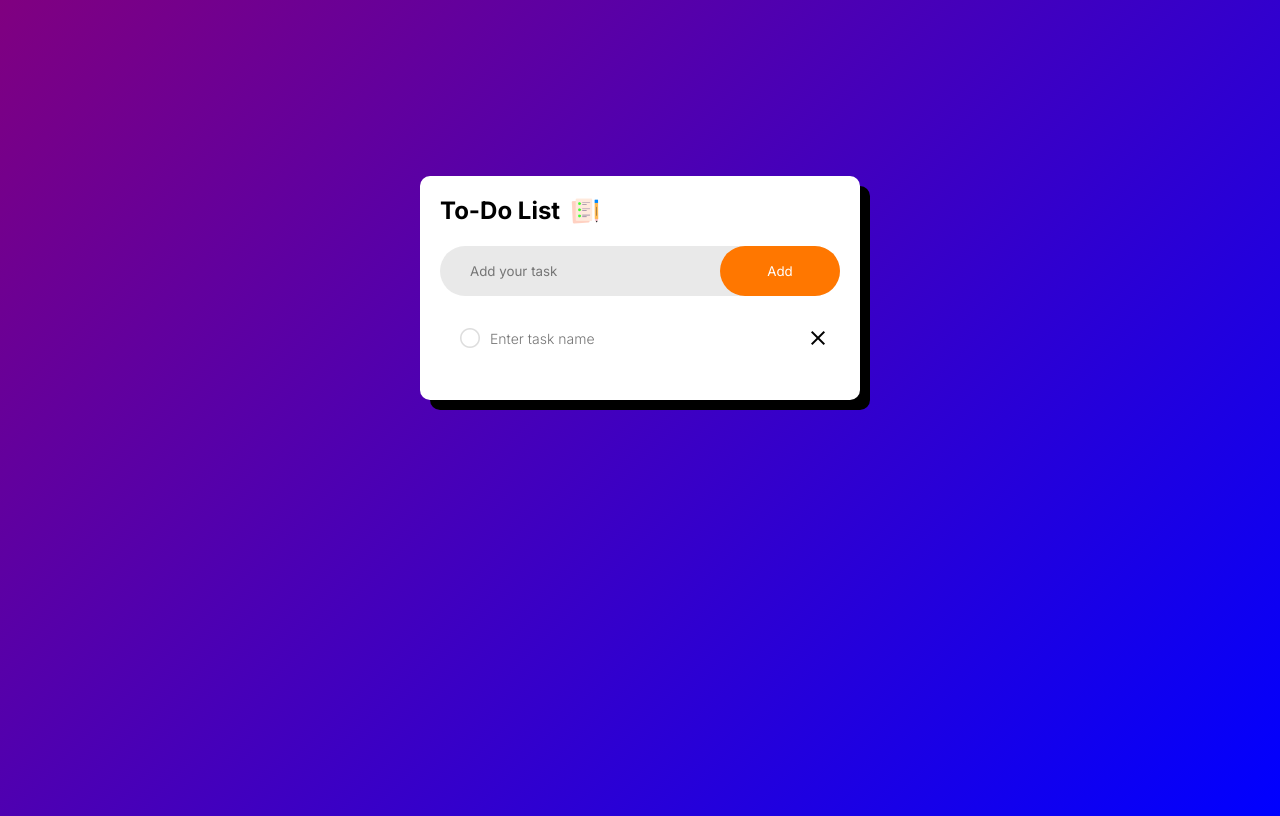
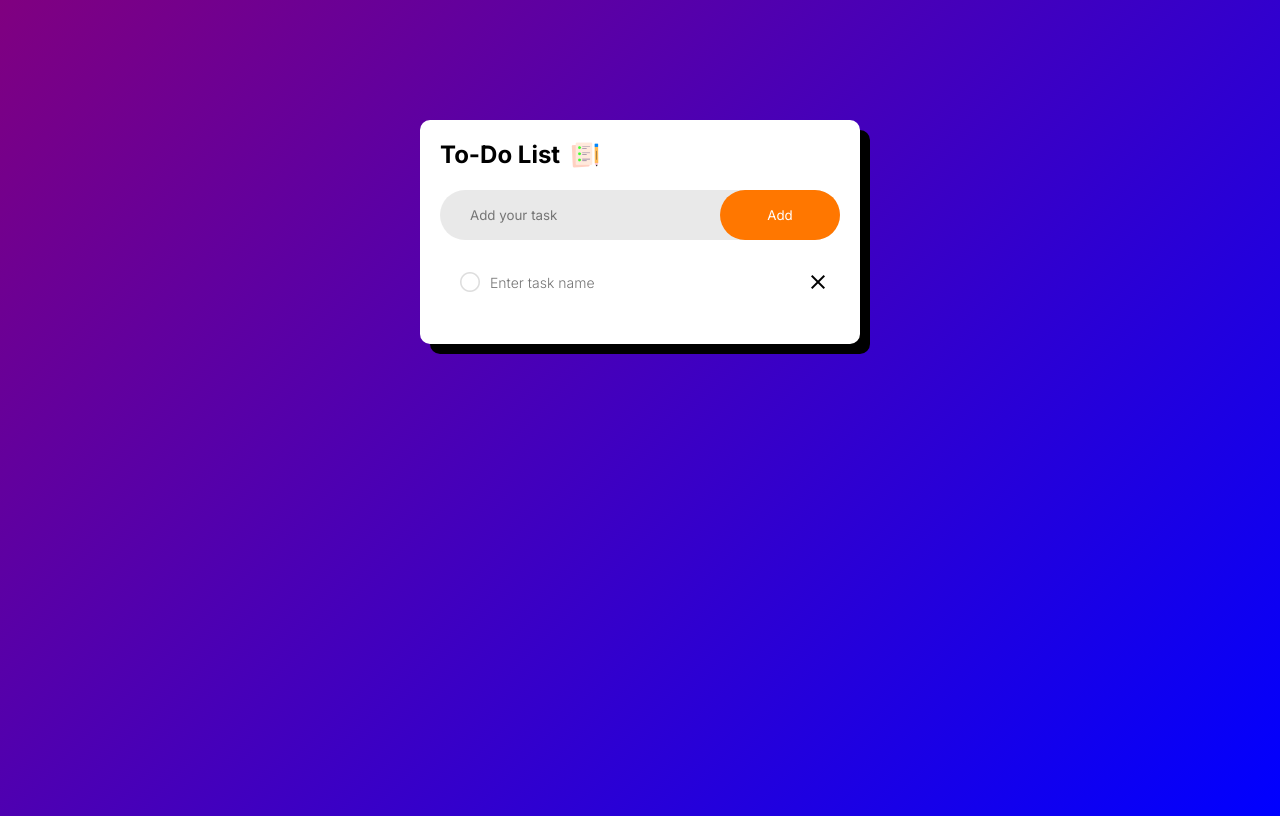
Before and after one commit to walunjakarsachinedu/todo-list-webapp, a plain HTML site: page todo-ui/index.html in a window 1280 px wide. Drawn offline with nearby package versions, Linux system fonts and the light colour scheme.

Commit message:
made 'add task' button function & fixed positioning of card

```diff
--- a/todo-ui/index.html
+++ b/todo-ui/index.html
@@ -21,7 +21,7 @@
       </h2>
       <div class="input-section">
         <input type="text" placeholder="Add your task" id="input-box">
-        <button>Add</button>
+        <button id="add-task-button">Add</button>
       </div>
       <section class="tasks" id="task-list">
         <div class="task">
--- a/todo-ui/script.js
+++ b/todo-ui/script.js
@@ -35,6 +35,7 @@ class Tasks {
 
 
 const tasks = new Tasks();
+const taskAddButton = document.getElementById("add-task-button");
 const inputBox = document.getElementById("input-box");
 const taskList = document.getElementById("task-list");
 
@@ -78,5 +79,5 @@ function removeTask(task) {
   task.parentNode.remove();
 }
 
-
+taskAddButton.addEventListener('click', () => addNewTask(inputBox.value));
 inputBox.addEventListener("keypress", handleKeyPress);
--- a/todo-ui/style.css
+++ b/todo-ui/style.css
@@ -9,11 +9,12 @@ body {
 }
 
 .center {
-  width: 100%;
-  height: 70%;
-  display: flex;
+  left: 50%;
+  top: 15%;
+  position: fixed;
   justify-content: center;
   align-items: center;
+  transform: translateX(-50%);
 }
 
 .card {
```
